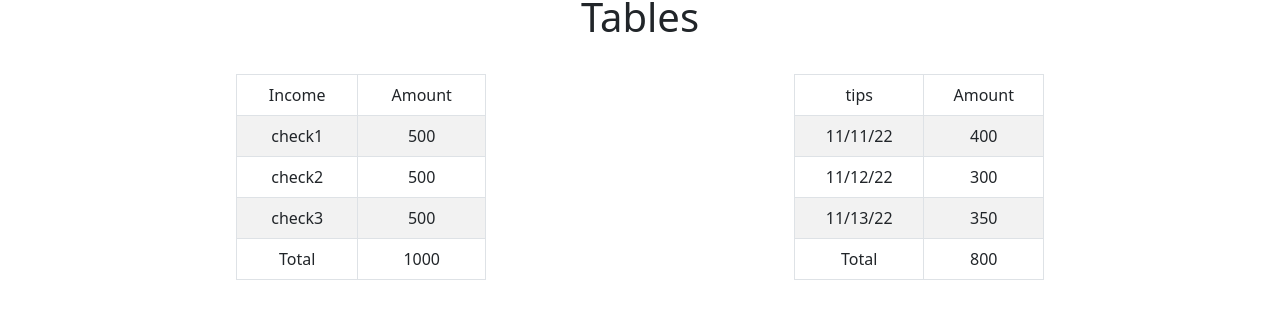
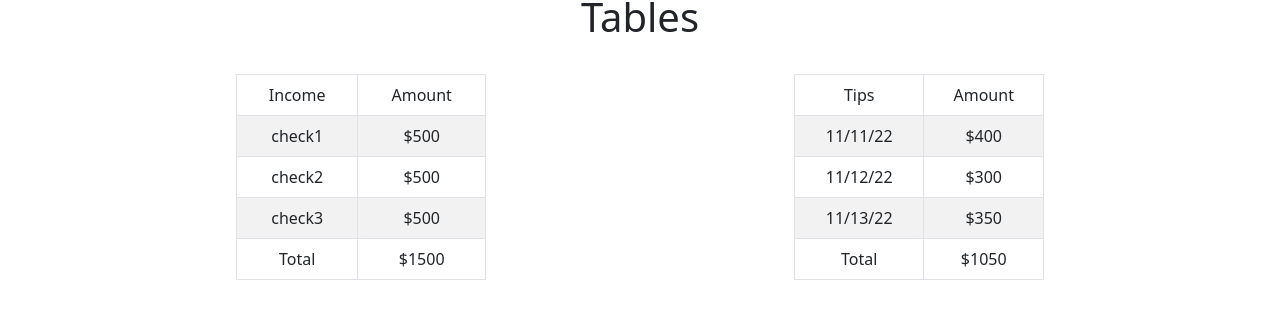
Before and after one commit to alittle1988/reactBudget1st, a React (Create React App) app: page / in a window 1280 px wide. Shown: the part 364-682 px from the top of the page. Built offline with nearby package versions, Linux system fonts and the light colour scheme.

Commit message:
add total row to tables

```diff
--- a/src/App.js
+++ b/src/App.js
@@ -27,12 +27,16 @@ function App() {
   const [groceries, setGroceries] = useState([]);
 
 
+
+
+
   function handleCategoryChange(e) {
     setCategory(e.target.value);
   }
 
   function incomeChange(category, name, amount) {
     if(category === "income"){
+
       setIncome([...income, {name:name, amount:amount}])
     }else if(category === "tips") {
       setTips([...tips, {name:name, amount:amount}])
@@ -64,7 +68,7 @@ function App() {
       <Container className='tableContainer'>
         <h1 className='tableContainerH1'>Tables</h1>
         <Tables title={"Income"} amount={"Amount"} data={data[0].Income}/>
-        <Tables title={"tips"} amount={"Amount"} data={data[0].Tips} />
+        <Tables title={"Tips"} amount={"Amount"} data={data[0].Tips} />
 
       </Container>
     </div>
--- a/src/CategoryDrop.js
+++ b/src/CategoryDrop.js
@@ -1,6 +1,7 @@
 import React, {useState}  from "react";
 import {Container, Form} from "react-bootstrap";
 import CategorysInput from "./CategorysInput";
+import data from "./data.json";
 
 
 
@@ -10,7 +11,7 @@ function CategoryDrop(props) {
    const [amount, setAmount] = useState("");
    const [validate, setValidate] = useState("");
    const {onIncomeChange, category} = props
-
+    //console.log(data[0])
 
 
    function handleButtonClick() {
@@ -18,6 +19,7 @@ function CategoryDrop(props) {
         setValidate("Please enter Things and Amount")
         return;
     }
+
     onIncomeChange(category, things, amount)
     setThings("");
     setAmount("");
@@ -27,6 +29,7 @@ function CategoryDrop(props) {
    }
 
    function handleThingsChange(e) {
+
     setThings(e.target.value)
    }
 
--- a/src/Tables.js
+++ b/src/Tables.js
@@ -8,18 +8,25 @@ import {Table} from "react-bootstrap";
 
 
 function Tables(props) {
-    const displayData = props.data.map((info) => {
+    const data = props.data;
+
+    const displayData = data.map((info) => {
         return (
             <tr key={info.id} >
-                <td >{info.what}</td>
-                <td>{info.amount}</td>
+                <td className="what">{info.what}</td>
+                <td className={props.title[0].toLowerCase() + props.title.substring(1) + 'Amount'}>${info.amount}</td>
             </tr>
         )
     });
 
 
+    let sum = 0;
+    for(let x in data) {
+        sum = sum + data[x].amount
+    }
 
-    let total = props.data[0].amount + props.data[0].amount
+
+
 
 
 
@@ -37,7 +44,7 @@ function Tables(props) {
                 {displayData}
                 <tr>
                     <td>Total</td>
-                    <td>{total}</td>
+                    <td>${sum}</td>
                 </tr>
             </tbody>
         </Table>
--- a/src/data.json
+++ b/src/data.json
@@ -16,7 +16,6 @@
             "what": "check3",
             "amount": 500
         }
-
     ],
     "Tips": [
         {
```
